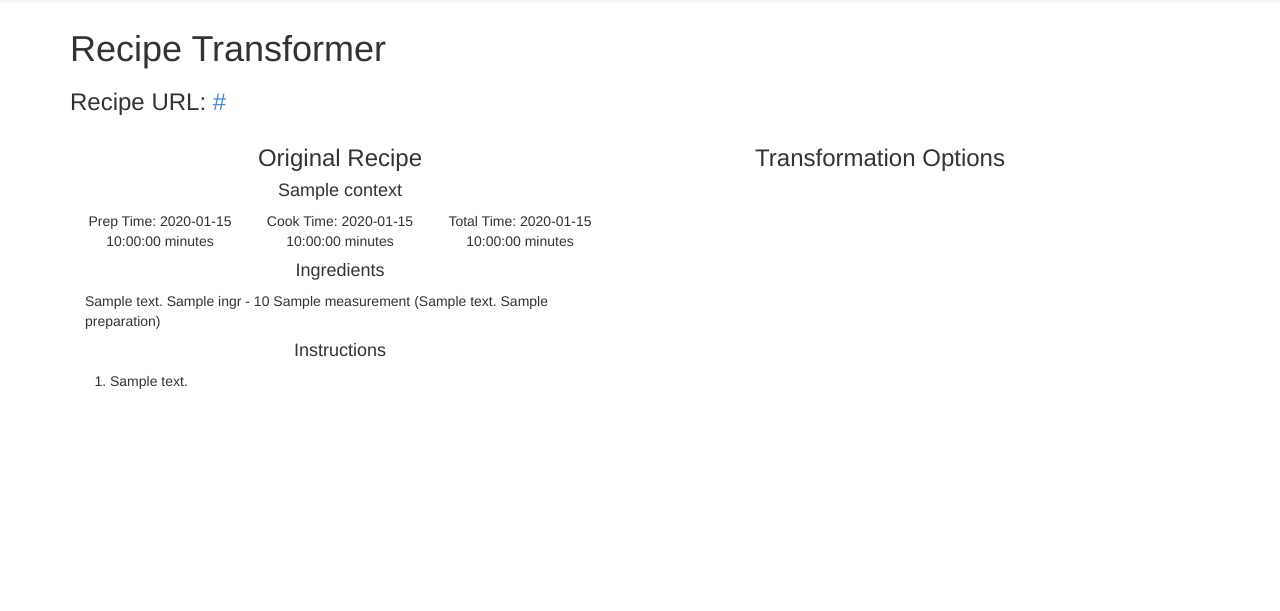
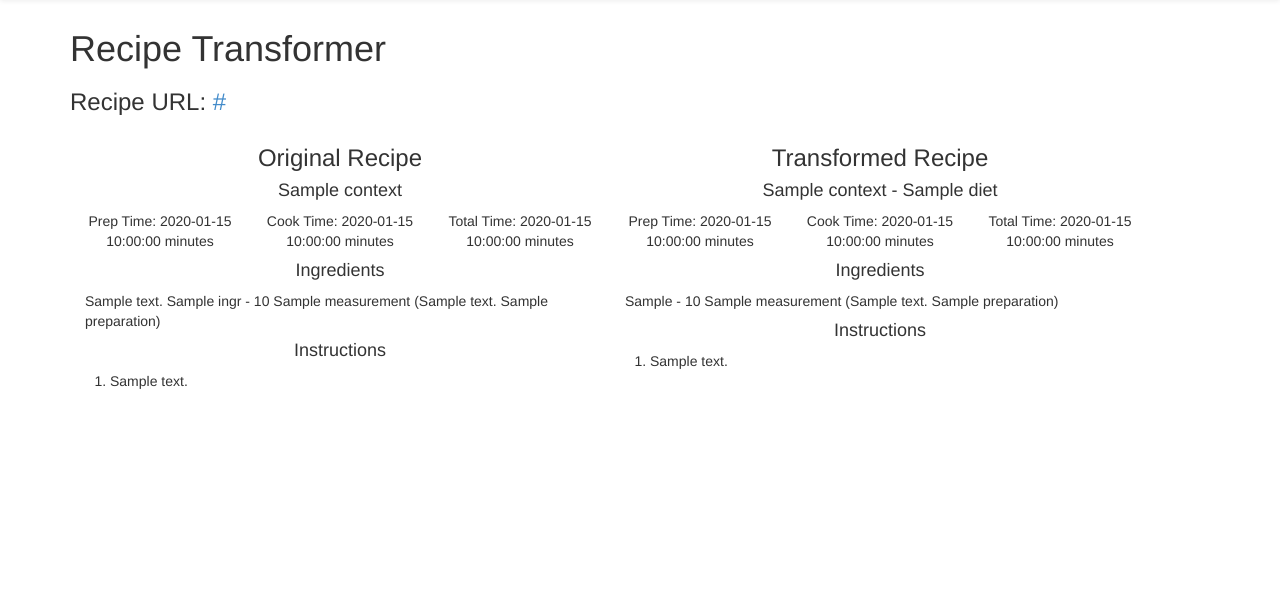
Before and after one commit to blee42/eecs337-recipes, a Flask app: template templates/pages/recipe_submitted.html in a window 1280 px wide. Shown: the part 51-662 px from the top of the page. Run offline with Flask 2, Linux system fonts and the light colour scheme; the template is opened without the code that fills it: most values are stand-ins (such as "Sample title", 1, 10 or a date in 2020); some libraries are stand-ins or nearby versions.

Commit message:
display transformed recipes

```diff
--- a/app.py
+++ b/app.py
@@ -39,16 +39,41 @@ def home():
 
 @app.route('/', methods=['POST'])
 def home_post():
+    recipe_url = request.form['recipe_url']
+    diet_transform = request.form['diet_transform']
+    if diet_transform == '0':
+        # pescatarian
+        return recipe_submitted(recipe_url, 'pescatarian')
+    elif diet_transform == '1':
+        # vegetarian
+        return recipe_submitted(recipe_url, 'vegetarian')
+    elif diet_transform == '2':
+        # vegan
+        return recipe_submitted(recipe_url, 'vegan')
+    elif diet_transform == '3':
+        # lactose-free
+        return recipe_submitted(recipe_url, 'lactose-free')
+    else:
+        return recipe_submitted(recipe_url, '')
+
+@app.route('/recipe_submitted', methods=['POST'])
+def recipe_submitted(url, diet):
     context = {}
-    recipe_url = request.form['recipe_url']
-    parsed_recipe = recipe.fetch_recipe(recipe_url)
+    parsed_recipe = recipe.fetch_recipe(url)
     context['recipe_name'] = parsed_recipe['recipe_name']
-    context['recipe_url'] = recipe_url
+    context['recipe_url'] = url
     context['prep_time'] = parsed_recipe['prep_time']
     context['cook_time'] = parsed_recipe['cook_time']
     context['total_time'] = parsed_recipe['total_time']
     context['ingredients'] = parsed_recipe['ingredients']
     context['instructions'] = parsed_recipe['instructions']
+
+    if diet != '':
+        transformed_recipe = transforms.transform_to_diet(parsed_recipe, diet)
+        context['transformed_recipe'] = transformed_recipe
+        context['diet'] = diet
+    else:
+        context['transformed_recipe'] = "Not available"
     return render_template('pages/recipe_submitted.html', context=context)
 
 @app.route('/about')
--- a/scripts/populate_kb.py
+++ b/scripts/populate_kb.py
@@ -178,7 +178,7 @@ def refine_kb_entries():
         ingredient['diet_descriptor'] = get_diet_descriptors(ingredient)
         ingredient['healthy_descriptor'] = get_healthy_descriptors(ingredient)
 
-        # ingredient['substitutes'] = fix_substitutes(ingredient['substring'])
+        ingredient['substitutes'] = fix_substitutes(ingredient['substring'])
         kb.save(ingredient)
 
 def get_type(ingredient):
--- a/scripts/transforms.py
+++ b/scripts/transforms.py
@@ -64,12 +64,12 @@ def fuzzy_search_for_ingredient(name):
 def transform_to_diet(recipe, diet):
     replacement_ingredients = []
     for ingredient in recipe['ingredients']:
-        kb_ingredient = fuzzy_search_for_ingredient(ingredient)
-        if kb_ingredient:
+        kb_ingredient = fuzzy_search_for_ingredient(ingredient['name'])
+        if kb_ingredient and not kb_ingredient['diet_descriptor'] is None:
             if diet in kb_ingredient['diet_descriptor']:
                 replacement_ingredients.append(kb_ingredient['name'])
             else:
-                print 'Replacing ' + ingredient + ': '
+                print 'Replacing ' + ingredient['name'] + ': '
                 print 'Details: '
                 print kb_ingredient
                 print
@@ -92,7 +92,7 @@ def transform_to_diet(recipe, diet):
                     print rand_ingredient
                     added = True
         else:
-            replacement_ingredients.append(ingredient)
+            replacement_ingredients.append(ingredient['name'])
 
     return replacement_ingredients
 
--- a/templates/pages/recipe_submitted.html
+++ b/templates/pages/recipe_submitted.html
@@ -46,7 +46,38 @@
 
 </div>
 <div class="row col-lg-6">
-	<h3 class="text-center">Transformation Options</h3>
+	<h3 class="text-center">Transformed Recipe</h3>
+	<h4 class="text-center">{{ context.recipe_name }} - {{ context.diet }}</h4>
+	<p class="col-lg-4 text-center">Prep Time: {{ context.prep_time }} minutes</p>
+	<p class="col-lg-4 text-center">Cook Time: {{ context.cook_time }} minutes</p>
+	<p class="col-lg-4 text-center">Total Time: {{ context.total_time }} minutes</p>
+
+	<h4 class="text-center">Ingredients</h4>
+	<div class="col-lg-12">
+	{% for i in range(0, context.ingredients|length) %}
+		{% if context.ingredients[i].preparation != '' and context.ingredients[i].prep_descriptor != '' %}
+		<p>{{ context.transformed_recipe[i] }} - {{ context.ingredients[i].quantity }} {{ context.ingredients[i].measurement }} ({{ context.ingredients[i].prep_descriptor }} {{ context.ingredients[i].preparation }})
+		</p>
+		{% elif context.ingredients[i].preparation != '' %}
+		<p>{{ context.transformed_recipe[i] }} - {{ context.ingredients[i].quantity }} {{ context.ingredients[i].measurement }} ({{ context.ingredients[i].preparation }})</p>
+		{% elif context.ingredients[i].preparation != '' and context.ingredients[i].prep_descriptor != '' %}
+		<p>{{ context.transformed_recipe[i] }} - {{ context.ingredients[i].quantity }} {{ context.ingredients[i].measurement }} ({{ context.ingredients[i].prep_descriptor }} {{ context.ingredients[i].preparation }})
+		</p>
+		{% else %}
+		<p>{{ context.transformed_recipe[i] }} - {{ context.ingredients[i].quantity }} {{ context.ingredients[i].measurement }}
+		</p>
+		{% endif %}
+	{% endfor %}
+	</div>
+
+	<h4 class="text-center">Instructions</h4>
+	<div class="lg-col-12">
+		<ol>
+		{% for instruct in context.instructions %}
+			<li>{{ instruct.text }}</li>
+		{% endfor %}
+		</ol>
+	</div>
 </div>
 
 {% endblock %}
```
Also changed, not shown: templates/pages/placeholder.home.html (+8 -0 lines).
